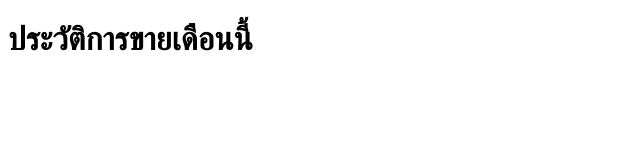
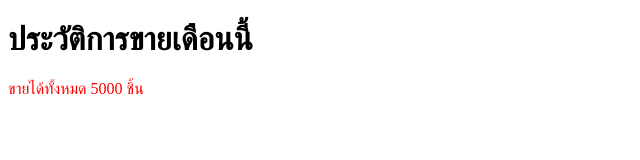
Before and after one commit to jjru2204/myproject, a plain HTML site: page index.html in a window 1280 px wide. Shown: the whole page, without its empty margins (0-640 px from the left). Drawn offline with Linux system fonts and the light colour scheme.

Commit message:
add style report sale

```diff
--- a/index.html
+++ b/index.html
@@ -8,5 +8,6 @@
 </head>
 <body>
     <h1>ประวัติการขายเดือนนี้</h1>
+    <p style="color: red;">ขายได้ทั้งหมด 5000 ชิ้น</p>
 </body>
 </html>
```
